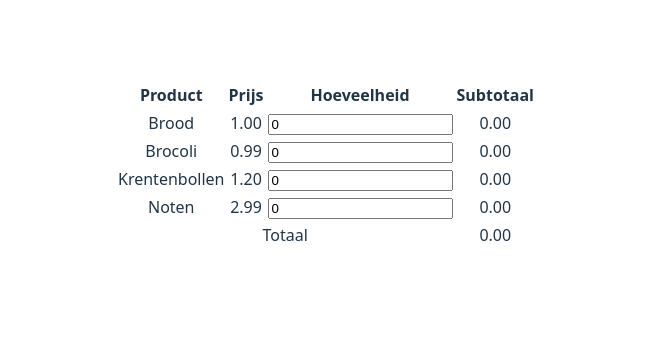
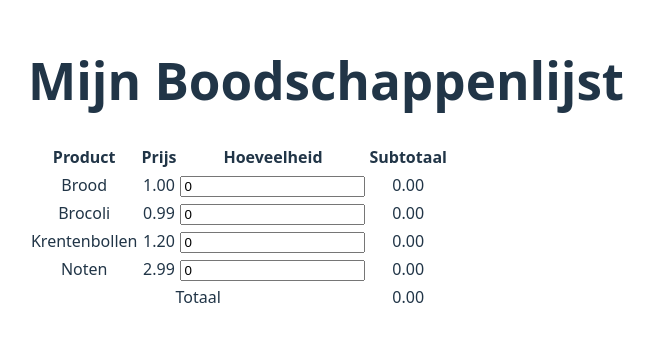
Before and after one commit to ilseaprojects-hue/vite-project-Boodschappenlijst, a Vue app: page / in a window 1280 px wide. Shown: the part 235-576 px from the top of the page, without its empty margins (314-968 px from the left). Built offline with nearby package versions, Linux system fonts and the light colour scheme.

Commit message:
feat: implement GroceriesTable component and refactor App.vue layout

```diff
--- a/src/App.vue
+++ b/src/App.vue
@@ -1,46 +1,21 @@
 <script setup>
-import { ref, computed } from 'vue'
+import { ref } from 'vue'
+import GroceriesTable from './components/GroceriesTable.vue';
 
 const products = ref([
-  { name: 'Brood', price: 1.00, quantity: 0 },
-  { name: 'Brocoli', price: 0.99, quantity: 0 },
-  { name: 'Krentenbollen', price: 1.20, quantity: 0 },
-  { name: 'Noten', price: 2.99, quantity: 0 }
+    { name: 'Brood', price: 1.00, quantity: 0 },
+    { name: 'Brocoli', price: 0.99, quantity: 0 },
+    { name: 'Krentenbollen', price: 1.20, quantity: 0 },
+    { name: 'Noten', price: 2.99, quantity: 0 }
 ])
 
-const total = computed(() =>
-  products.value.reduce((sum, product) => sum + product.price * product.quantity, 0)
-)
 </script>
 
 <template>
-  <table>
-    <thead>
-      <tr>
-        <th>Product</th>
-        <th>Prijs</th>
-        <th>Hoeveelheid</th>
-        <th>Subtotaal</th>
-      </tr>
-    </thead>
-    <tbody>
-      <tr v-for="(product, index) in products" :key="index">
-        <td>{{ product.name }}</td>
-        <td>{{ product.price.toFixed(2) }}</td>
-        <td>
-          <input type="number" v-model.number="product.quantity" min="0" />
-        </td>
-        <td>{{ (product.price * product.quantity).toFixed(2) }}</td>
-      </tr>
-    </tbody>
-    <tfoot>
-      <tr>
-        <td colspan="3">Totaal</td>
-        <td>{{ total.toFixed(2) }}</td>
-      </tr>
-    </tfoot>
-  </table>
+  <div>
+    <h1>Mijn Boodschappenlijst</h1>
+    <GroceriesTable :products="products" />
+  </div>
 </template>
 
-
 <style scoped></style>
--- a/src/components/GroceriesTable.vue
+++ b/src/components/GroceriesTable.vue
@@ -0,0 +1,40 @@
+<script setup>
+import { ref, computed } from 'vue'
+const props = defineProps(['products'])
+
+const total = computed(() =>
+    props.products.reduce((sum, product) => sum + product.price * product.quantity, 0)
+)
+</script>
+
+<template>
+    <table>
+        <thead>
+            <tr>
+                <th>Product</th>
+                <th>Prijs</th>
+                <th>Hoeveelheid</th>
+                <th>Subtotaal</th>
+            </tr>
+        </thead>
+        <tbody>
+            <tr v-for="(product, index) in products" :key="index">
+                <td>{{ product.name }}</td>
+                <td>{{ product.price.toFixed(2) }}</td>
+                <td>
+                    <input type="number" v-model.number="product.quantity" min="0" />
+                </td>
+                <td>{{ (product.price * product.quantity).toFixed(2) }}</td>
+            </tr>
+        </tbody>
+        <tfoot>
+            <tr>
+                <td colspan="3">Totaal</td>
+                <td>{{ total.toFixed(2) }}</td>
+            </tr>
+        </tfoot>
+    </table>
+</template>
+
+
+<style scoped></style>
```
